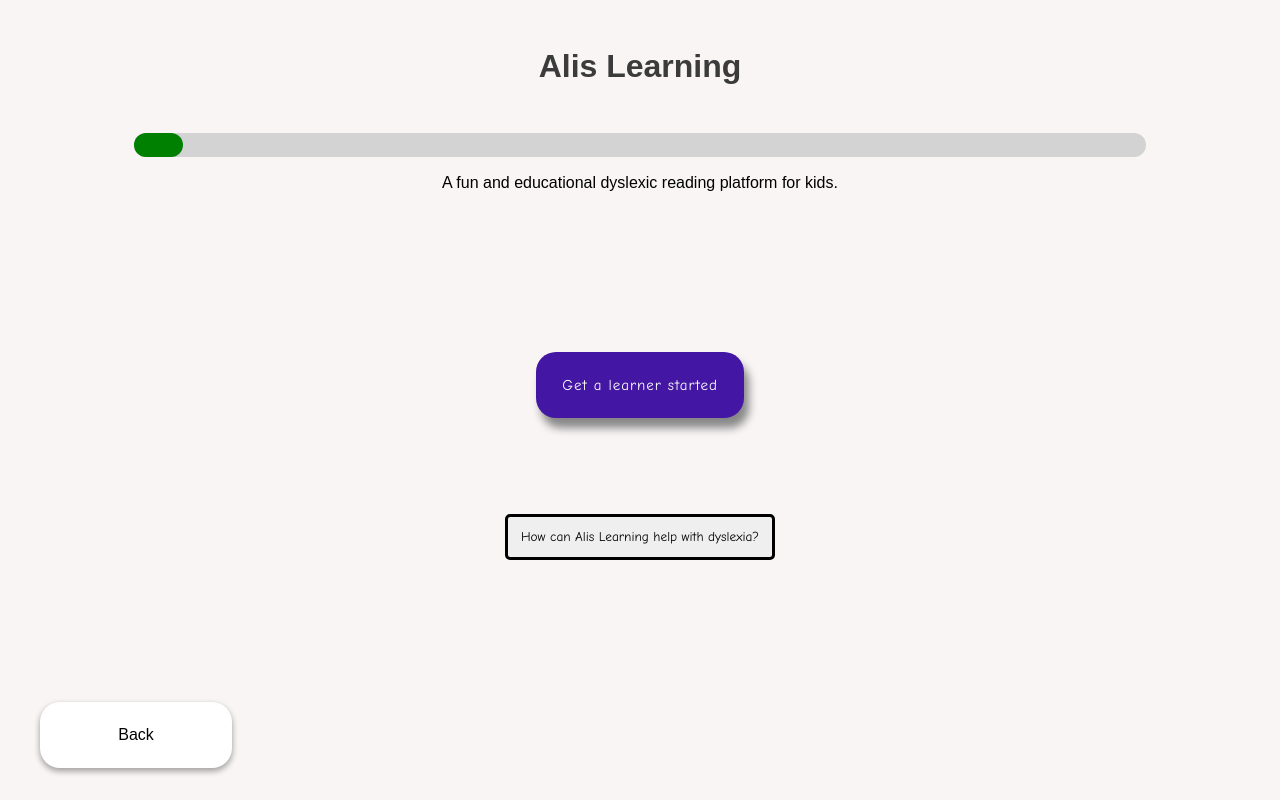
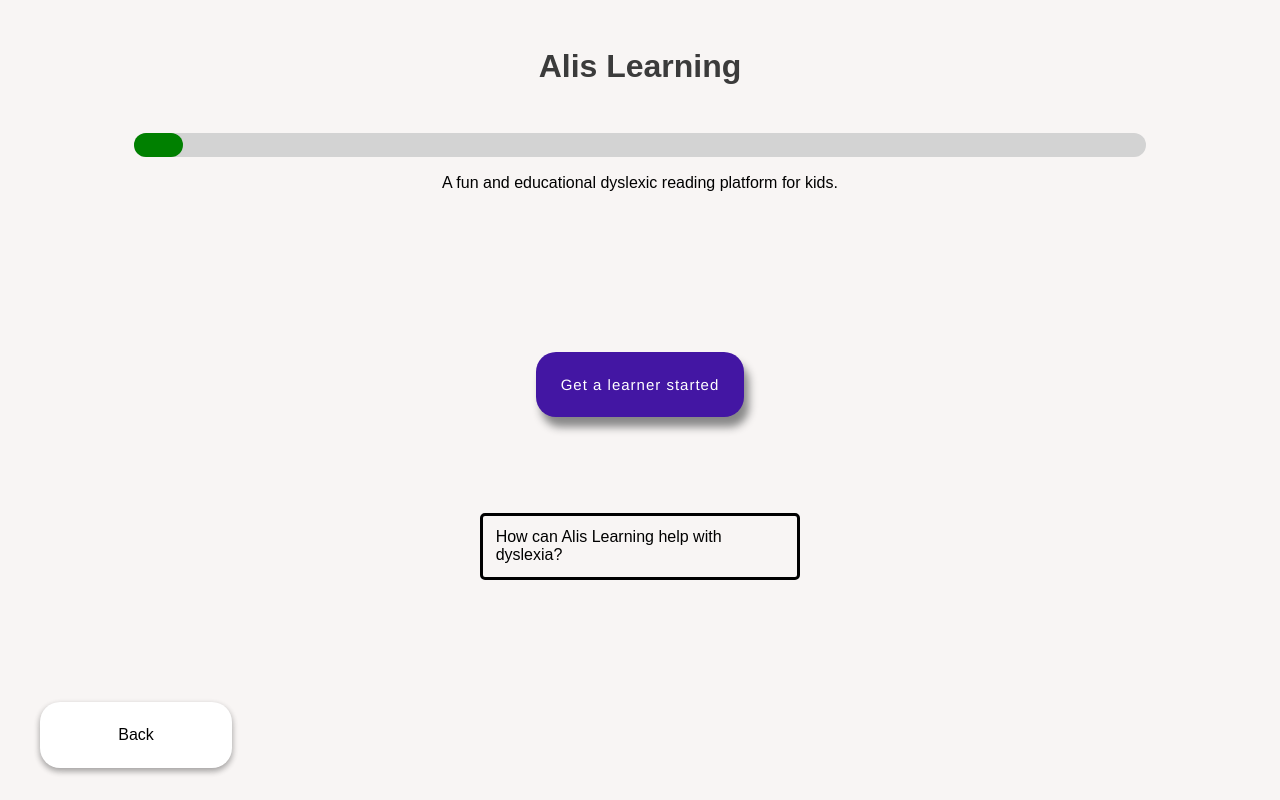
Before and after one commit to fac24/alis-learning, a Next.js app: page /adult-onboarding1 in a window 1280 px wide. Built offline with nearby package versions, Linux system fonts and the light colour scheme.

Commit message:
Swap buttons for p to fix font issue

```diff
--- a/components/Styled-Components/AdultNext.js
+++ b/components/Styled-Components/AdultNext.js
@@ -1,6 +1,6 @@
 import styled from "styled-components";
 
-const AdultNext = styled.button`
+const AdultNext = styled.p`
   display: flex;
   text-align: center;
   justify-content: center;
--- a/pages/adult-onboarding1.js
+++ b/pages/adult-onboarding1.js
@@ -23,14 +23,11 @@ export default function Adult() {
   );
 }
 
-const InfoButton = styled.button`
-display: flex;
-text-align: center;
-justify-content: center;
+const InfoButton = styled.p`
 margin-left: auto;
 margin-right: auto;
+max-width: 20rem;
 border-radius: 0.313rem;
-font-family: Arial, sans-serif;
 padding: 1%;
 border: 0.2rem solid black;
 margin-top: 6rem;
--- a/pages/child-landing.js
+++ b/pages/child-landing.js
@@ -1,7 +1,6 @@
 import Tts from "../components/Tts";
 import Link from "next/link";
 import styled from "styled-components";
-import { useEffect } from "react";
 
 export default function ChildLanding({ learnerName }) {
   return (
@@ -9,7 +8,6 @@ export default function ChildLanding({ learnerName }) {
       <SayHi>{learnerName ? `Hi, ${learnerName}!` : "Hi there!"}</SayHi>
 
       <Tts>What game would you like to play?</Tts>
-
 
       <GameSelection>
         <Link href="404" passHref>
@@ -22,7 +20,6 @@ export default function ChildLanding({ learnerName }) {
           <StoryTime>Story Time</StoryTime>
         </Link>
       </GameSelection>
-
     </>
   );
 }
```
